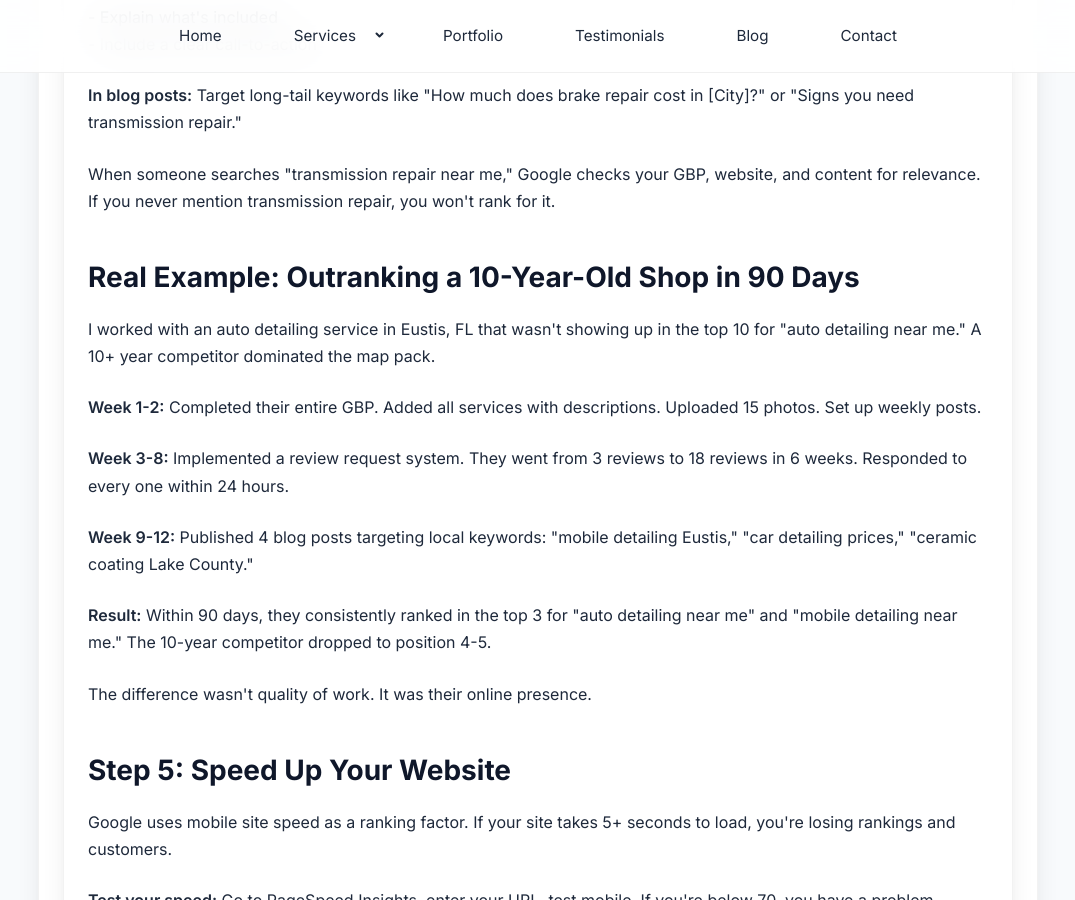
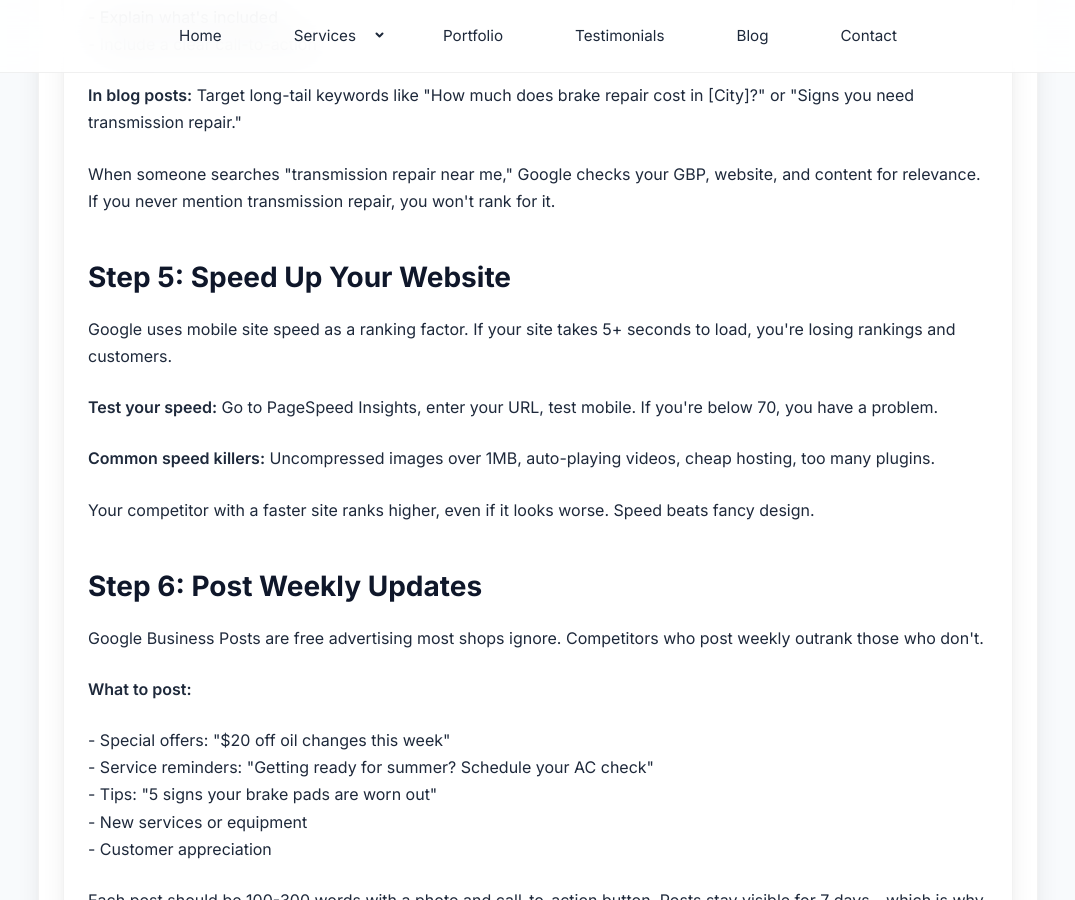
Before and after one commit to JamesBrownR/MeetingSurge, a Jekyll site: the page built from _posts/2026-01-17-outrank-competitors-near-me.md, in a window 1280 px wide and 900 px high, scrolled down 3483 px. Shown: the whole window, without its empty margins (102-1177 px from the left). Built offline with Jekyll 4.4.1, drawn with Linux system fonts in a browser that asks for light colours.

Commit message:
Update 2026-01-17-outrank-competitors-near-me.md

```diff
--- a/_posts/2026-01-17-outrank-competitors-near-me.md
+++ b/_posts/2026-01-17-outrank-competitors-near-me.md
@@ -79,18 +79,6 @@ image: /blog/blogpics/outrank-competitors-near-me.webp
 
     <p>When someone searches "transmission repair near me," Google checks your GBP, website, and content for relevance. If you never mention transmission repair, you won't rank for it.</p>
 
-    <h2>Real Example: Outranking a 10-Year-Old Shop in 90 Days</h2>
-    <p>I worked with an auto detailing service in Eustis, FL that wasn't showing up in the top 10 for "auto detailing near me." A 10+ year competitor dominated the map pack.</p>
-
-    <p><strong>Week 1-2:</strong> Completed their entire GBP. Added all services with descriptions. Uploaded 15 photos. Set up weekly posts.</p>
-
-    <p><strong>Week 3-8:</strong> Implemented a review request system. They went from 3 reviews to 18 reviews in 6 weeks. Responded to every one within 24 hours.</p>
-
-    <p><strong>Week 9-12:</strong> Published 4 blog posts targeting local keywords: "mobile detailing Eustis," "car detailing prices," "ceramic coating Lake County."</p>
-
-    <p><strong>Result:</strong> Within 90 days, they consistently ranked in the top 3 for "auto detailing near me" and "mobile detailing near me." The 10-year competitor dropped to position 4-5.</p>
-
-    <p>The difference wasn't quality of work. It was their online presence.</p>
 
     <h2>Step 5: Speed Up Your Website</h2>
     <p>Google uses mobile site speed as a ranking factor. If your site takes 5+ seconds to load, you're losing rankings and customers.</p>
```
